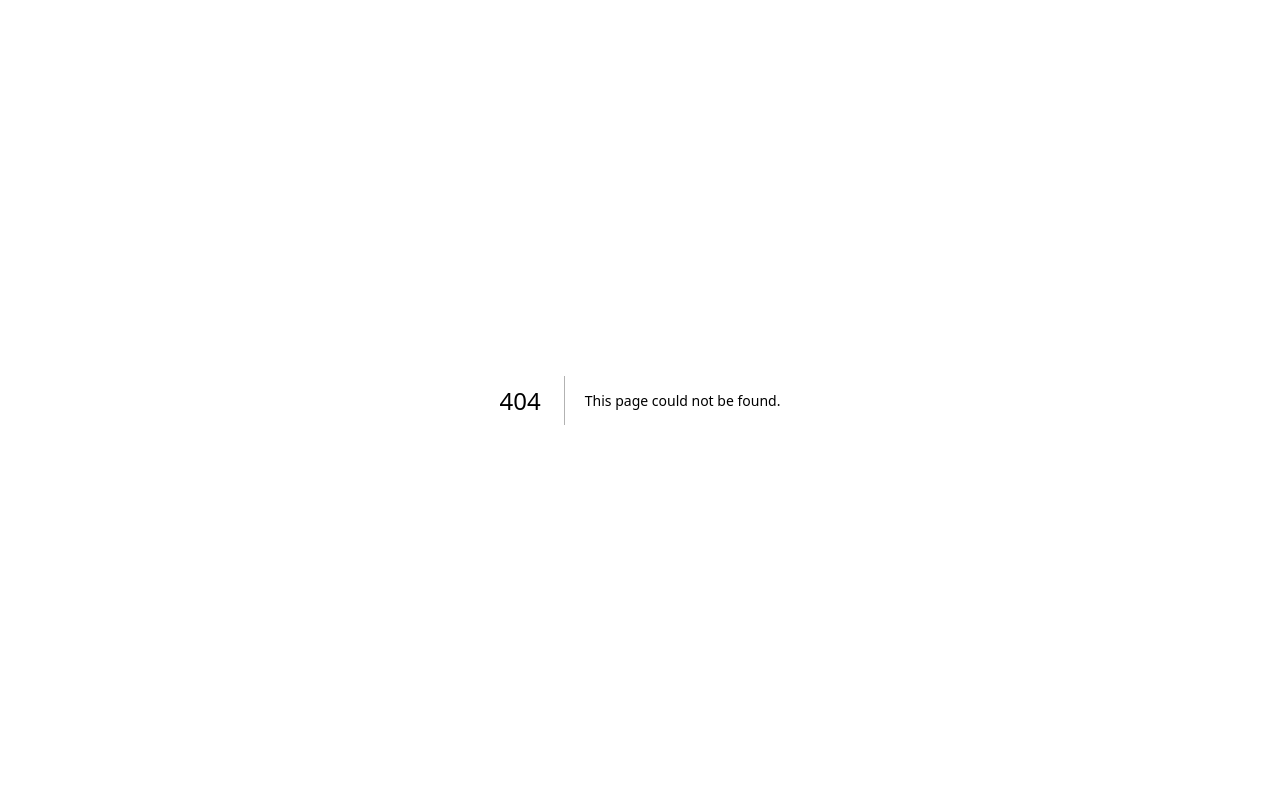
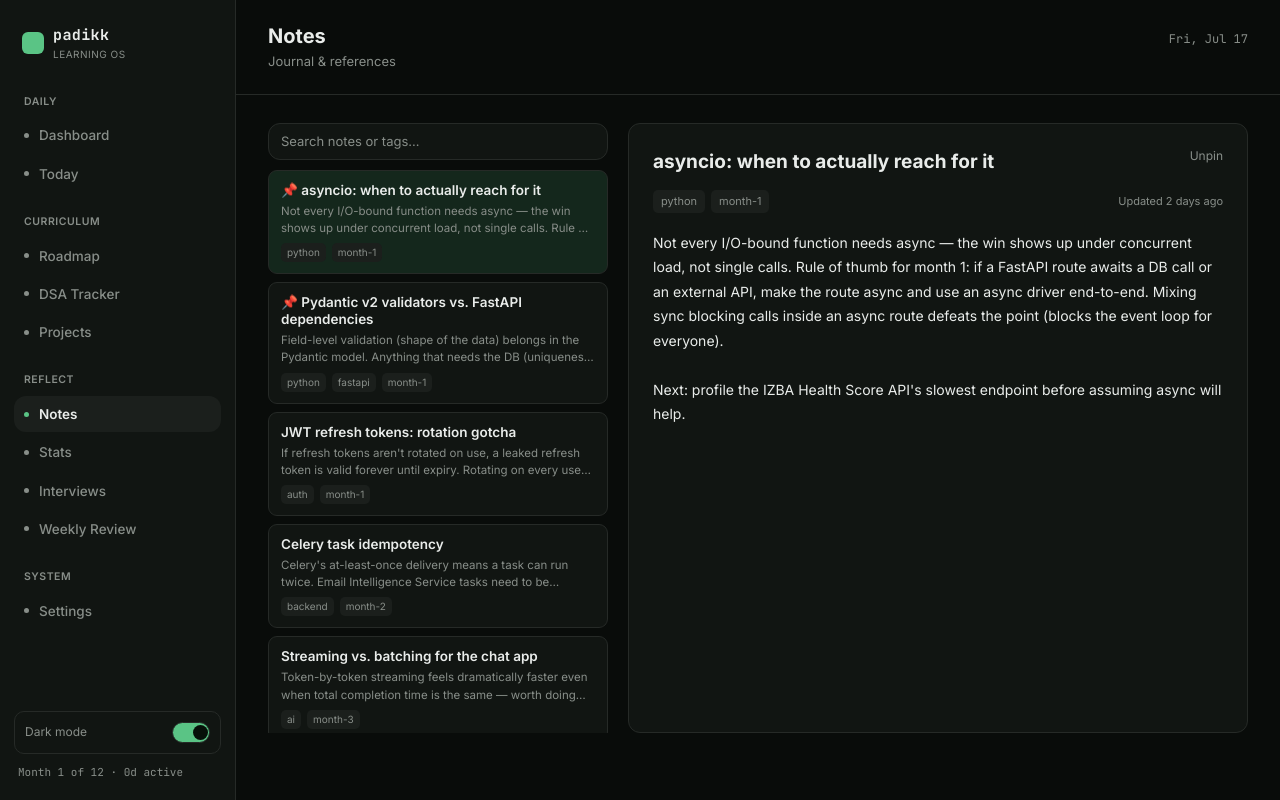
Before and after one commit to saisooraj/Padikk, a Next.js app: page /notes in a window 1280 px wide. Before the commit this address had no page. Built offline with nearby package versions, Linux system fonts and the light colour scheme.

Commit message:
Build Notes page: two-panel list/editor, search, pin
lib/notes-data.ts is illustrative sample content tied to the real month
1-4 curriculum topics (Note is user-authored, no seed data).

```diff
--- /dev/null
+++ b/app/(app)/notes/page.tsx
@@ -0,0 +1,120 @@
+"use client";
+
+import { useState } from "react";
+
+import { usePageHeader } from "@/lib/use-page-header";
+import { NOTES } from "@/lib/notes-data";
+import { cn } from "@/lib/utils";
+
+export default function NotesPage() {
+  usePageHeader("Notes", "Journal & references");
+
+  const [search, setSearch] = useState("");
+  const [selectedId, setSelectedId] = useState(NOTES[0]?.id ?? null);
+  const [pinnedOverrides, setPinnedOverrides] = useState<Record<string, boolean>>({});
+
+  const notes = NOTES.map((n) => ({
+    ...n,
+    pinned: pinnedOverrides[n.id] ?? n.pinned,
+  }));
+
+  const filtered = notes
+    .filter(
+      (n) =>
+        !search ||
+        n.title.toLowerCase().includes(search.toLowerCase()) ||
+        n.tags.some((t) => t.includes(search.toLowerCase()))
+    )
+    .sort((a, b) => Number(b.pinned) - Number(a.pinned));
+
+  const selected = notes.find((n) => n.id === selectedId) ?? null;
+
+  const togglePin = (id: string) => {
+    setPinnedOverrides((prev) => ({
+      ...prev,
+      [id]: !(prev[id] ?? notes.find((n) => n.id === id)?.pinned ?? false),
+    }));
+  };
+
+  return (
+    <div className="grid grid-cols-1 gap-5 lg:h-[calc(100vh-190px)] lg:grid-cols-[340px_1fr]">
+      <div className="flex flex-col gap-2.5 lg:overflow-hidden">
+        <input
+          value={search}
+          onChange={(e) => setSearch(e.target.value)}
+          placeholder="Search notes or tags…"
+          className="rounded-lg border border-[var(--border)] bg-[var(--surface)] px-3 py-2 text-[13px] text-[var(--text)] placeholder:text-[var(--muted)]"
+        />
+        <div className="flex flex-col gap-2 lg:overflow-y-auto">
+          {filtered.map((note) => (
+            <button
+              key={note.id}
+              onClick={() => setSelectedId(note.id)}
+              className={cn(
+                "rounded-[9px] border border-[var(--border)] px-3 py-[11px] text-left",
+                note.id === selectedId ? "bg-[var(--brand-soft)]" : "bg-[var(--surface)]"
+              )}
+            >
+              <div className="mb-1 text-[13.5px] font-semibold leading-tight text-[var(--text)]">
+                {note.pinned && "📌 "}
+                {note.title}
+              </div>
+              <div className="mb-1.5 line-clamp-2 text-[11.5px] text-[var(--muted)]">{note.body}</div>
+              <div className="flex flex-wrap gap-1.5">
+                {note.tags.map((tag) => (
+                  <span
+                    key={tag}
+                    className="rounded-[5px] bg-[var(--surface2)] px-1.5 py-0.5 text-[10px] text-[var(--muted)]"
+                  >
+                    {tag}
+                  </span>
+                ))}
+              </div>
+            </button>
+          ))}
+          {filtered.length === 0 && (
+            <div className="px-2 py-8 text-center text-[12.5px] text-[var(--muted)]">
+              No notes match &quot;{search}&quot;.
+            </div>
+          )}
+        </div>
+      </div>
+
+      <div className="overflow-y-auto rounded-xl border border-[var(--border)] bg-[var(--surface)] p-6">
+        {selected ? (
+          <>
+            <div className="mb-3.5 flex items-start justify-between">
+              <div className="text-[19px] font-bold text-[var(--text)]">{selected.title}</div>
+              <button
+                onClick={() => togglePin(selected.id)}
+                className="shrink-0 text-xs text-[var(--muted)]"
+              >
+                {selected.pinned ? "Unpin" : "Pin"}
+              </button>
+            </div>
+            <div className="mb-[18px] flex items-center gap-1.5">
+              {selected.tags.map((tag) => (
+                <span
+                  key={tag}
+                  className="rounded-[5px] bg-[var(--surface2)] px-2 py-[3px] text-[11px] text-[var(--muted)]"
+                >
+                  {tag}
+                </span>
+              ))}
+              <span className="ml-auto text-[11px] text-[var(--muted)]">
+                Updated {selected.updated}
+              </span>
+            </div>
+            <div className="whitespace-pre-wrap text-sm leading-[1.75] text-[var(--text)]">
+              {selected.body}
+            </div>
+          </>
+        ) : (
+          <div className="text-[13px] text-[var(--muted)]">
+            No notes yet. Start with key concepts from today&apos;s session.
+          </div>
+        )}
+      </div>
+    </div>
+  );
+}
--- /dev/null
+++ b/lib/notes-data.ts
@@ -0,0 +1,68 @@
+/** Illustrative sample notes — Note is user-authored (no seed data). */
+
+export interface NoteEntry {
+  id: string;
+  title: string;
+  body: string;
+  tags: string[];
+  monthRef: number | null;
+  pinned: boolean;
+  updated: string;
+}
+
+export const NOTES: NoteEntry[] = [
+  {
+    id: "n1",
+    title: "asyncio: when to actually reach for it",
+    body: "Not every I/O-bound function needs async — the win shows up under concurrent load, not single calls. Rule of thumb for month 1: if a FastAPI route awaits a DB call or an external API, make the route async and use an async driver end-to-end. Mixing sync blocking calls inside an async route defeats the point (blocks the event loop for everyone).\n\nNext: profile the IZBA Health Score API's slowest endpoint before assuming async will help.",
+    tags: ["python", "month-1"],
+    monthRef: 1,
+    pinned: true,
+    updated: "2 days ago",
+  },
+  {
+    id: "n2",
+    title: "Pydantic v2 validators vs. FastAPI dependencies",
+    body: "Field-level validation (shape of the data) belongs in the Pydantic model. Anything that needs the DB (uniqueness checks, auth lookups) belongs in a FastAPI dependency, not a validator — validators shouldn't do I/O. Keeps the model reusable outside the request/response cycle.",
+    tags: ["python", "fastapi", "month-1"],
+    monthRef: 1,
+    pinned: true,
+    updated: "3 days ago",
+  },
+  {
+    id: "n3",
+    title: "JWT refresh tokens: rotation gotcha",
+    body: "If refresh tokens aren't rotated on use, a leaked refresh token is valid forever until expiry. Rotating on every use (and revoking the old one) is more work but closes that hole. Worth doing properly on the IZBA API since it's the auth pattern every later project reuses.",
+    tags: ["auth", "month-1"],
+    monthRef: 1,
+    pinned: false,
+    updated: "5 days ago",
+  },
+  {
+    id: "n4",
+    title: "Celery task idempotency",
+    body: "Celery's at-least-once delivery means a task can run twice. Email Intelligence Service tasks need to be idempotent — e.g. keying processed-email records by message-id so a redelivered task is a no-op rather than a duplicate summary.",
+    tags: ["backend", "month-2"],
+    monthRef: 2,
+    pinned: false,
+    updated: "1 week ago",
+  },
+  {
+    id: "n5",
+    title: "Streaming vs. batching for the chat app",
+    body: "Token-by-token streaming feels dramatically faster even when total completion time is the same — worth doing even for short responses. Watch for a small client-side buffer to avoid layout jank when tokens arrive faster than the UI can paint.",
+    tags: ["ai", "month-3"],
+    monthRef: 3,
+    pinned: false,
+    updated: "2 weeks ago",
+  },
+  {
+    id: "n6",
+    title: "Chunking strategy notes (before month 4 starts)",
+    body: "Fixed-size chunking is the easy default but splits mid-thought constantly. Worth trying semantic/paragraph-aware chunking with overlap once the RAG month starts — flagging here so it's not forgotten.",
+    tags: ["ai", "month-4", "prep"],
+    monthRef: 4,
+    pinned: false,
+    updated: "3 weeks ago",
+  },
+];
```
